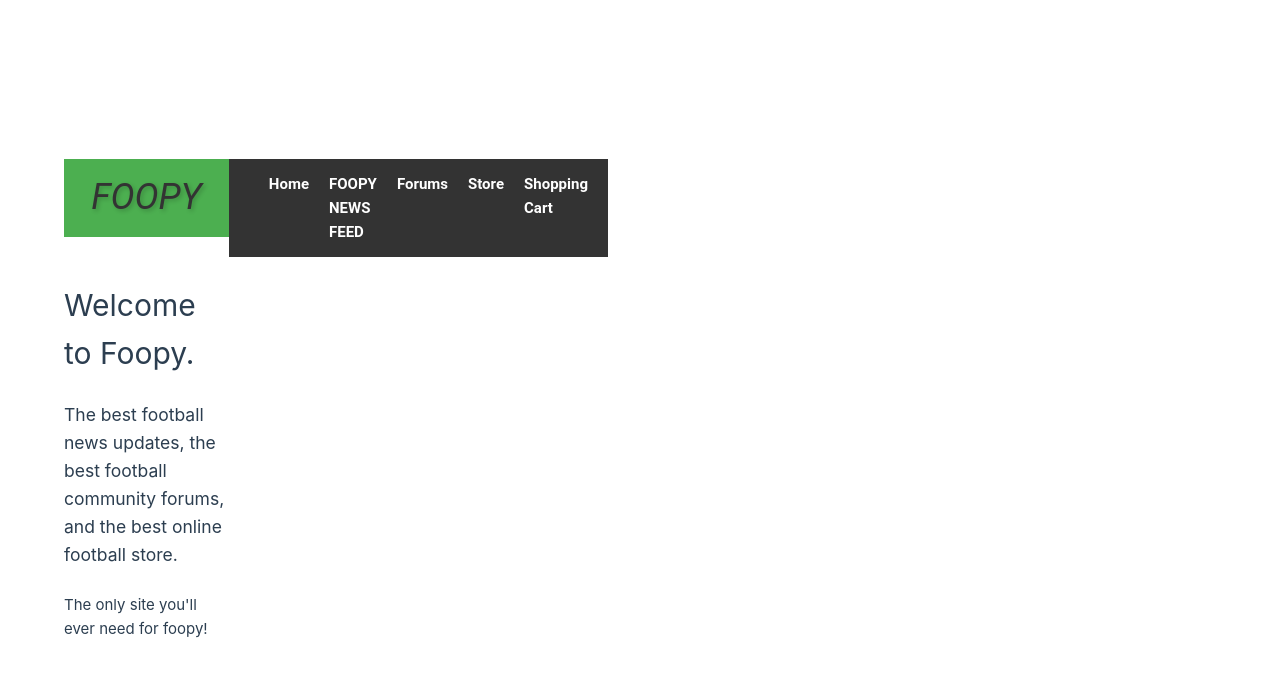
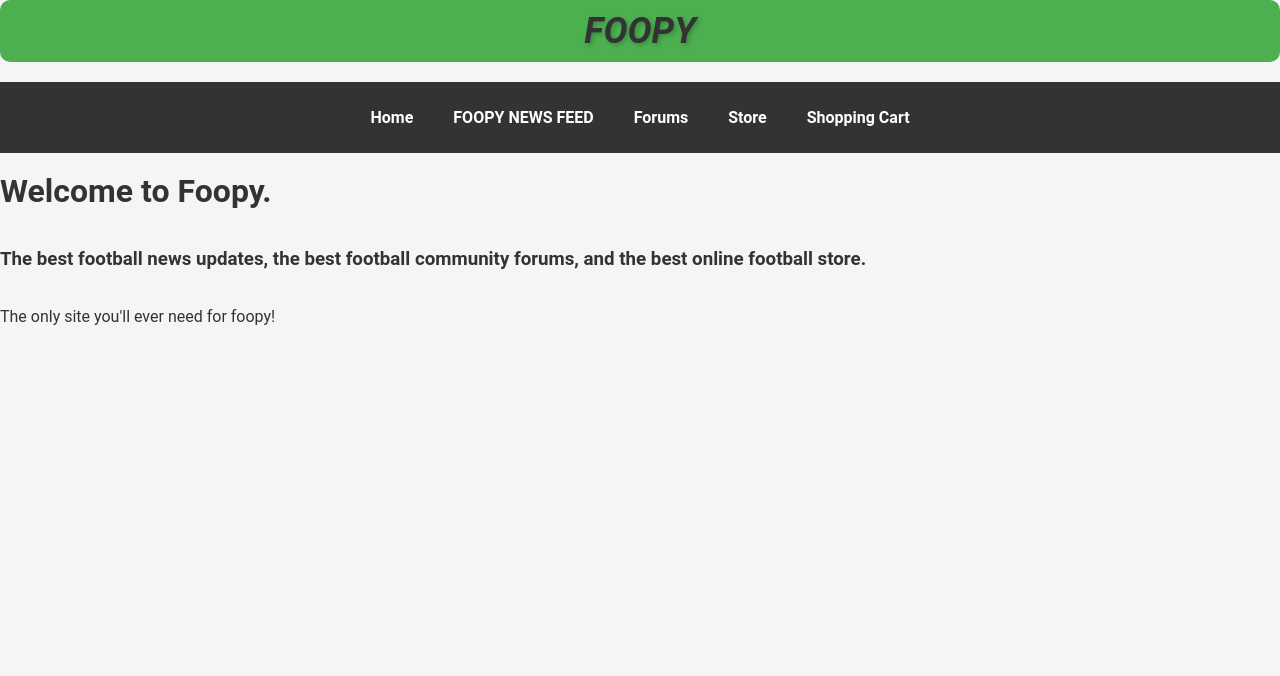
Before and after one commit to djmcr18/3.1D, a Vue app: page / in a window 1280 px wide. Shown: the top 676 px of the page. Built offline with nearby package versions, Linux system fonts and the light colour scheme.

Commit message:
Beginning of Task 3.1D

```diff
--- a/src/assets/main.css
+++ b/src/assets/main.css
@@ -1,35 +1,74 @@
-@import './base.css';
-
-#app {
-  max-width: 1280px;
-  margin: 0 auto;
-  padding: 2rem;
-
-  font-weight: normal;
+/* Reset some default styles for a clean slate */
+body, h1, h2, p {
+  margin: 0;
+  padding: 0;
 }
 
-a,
-.green {
-  text-decoration: none;
-  color: hsla(160, 100%, 37%, 1);
-  transition: 0.4s;
+/* Basic styling */
+body {
+  font-family: 'Roboto', sans-serif;
+  background-color: #f5f5f5;
+  color: #333;
+  margin: 0; /* Reset margin on the body element */
 }
 
-@media (hover: hover) {
-  a:hover {
-    background-color: hsla(160, 100%, 37%, 0.2);
-  }
+.container {
+  max-width: 1200px;
+  margin: 0 auto;
+  padding: 20px;
+  background-color: #cfcfcf;
+  border-radius: 10px; /* Add rounded corners */
 }
 
-@media (min-width: 1024px) {
-  body {
-    display: flex;
-    place-items: center;
-  }
+header {
+  background-color: #4CAF50;
+  color: white;
+  padding: 10px 0;
+  text-align: center;
+  border-radius: 10px; /* Add rounded corners to the header */
+}
 
-  #app {
-    display: grid;
-    grid-template-columns: 1fr 1fr;
-    padding: 0 2rem;
-  }
+nav ul {
+  list-style: none;
+  display: flex;
+  justify-content: center;
+  padding: 0;
 }
+
+nav li {
+  margin: 0 20px;
+}
+
+nav a {
+  text-decoration: none;
+  color: white;
+  font-weight: bold;
+  transition: color 0.3s ease;
+}
+
+nav a:hover {
+  color: #333;
+}
+
+main {
+  background-color: white;
+  box-shadow: 0 2px 5px rgba(0, 0, 0, 0.1);
+}
+
+.news {
+  margin-top: 20px;
+}
+
+.news h1 {
+  font-size: 24px;
+  margin-bottom: 20px;
+}
+
+.news article {
+  margin-bottom: 20px;
+}
+
+.news h2 {
+  font-size: 18px;
+  margin-bottom: 10px;
+}
```
Also changed, not shown: src/assets/base.css (+3 -16 lines).
